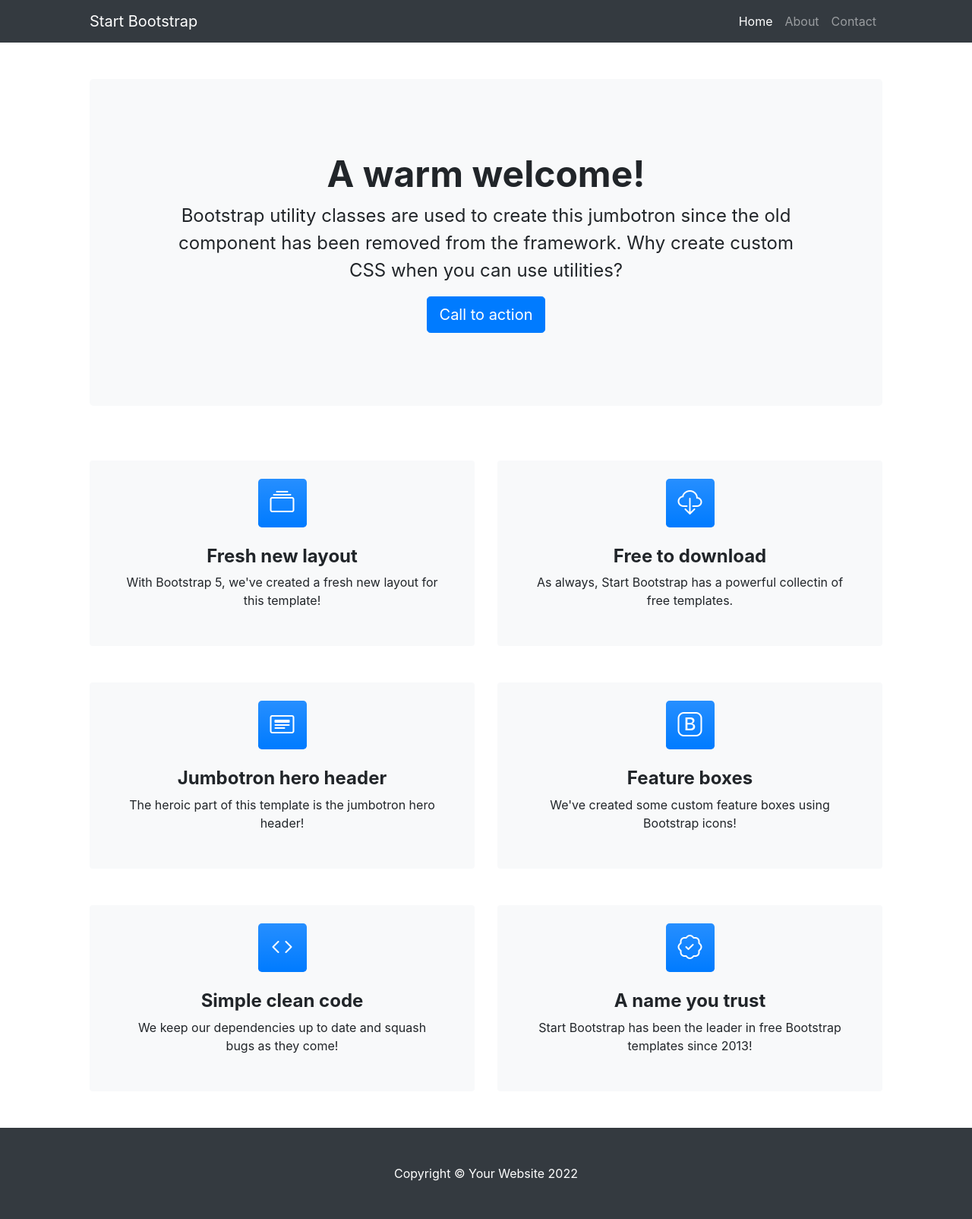
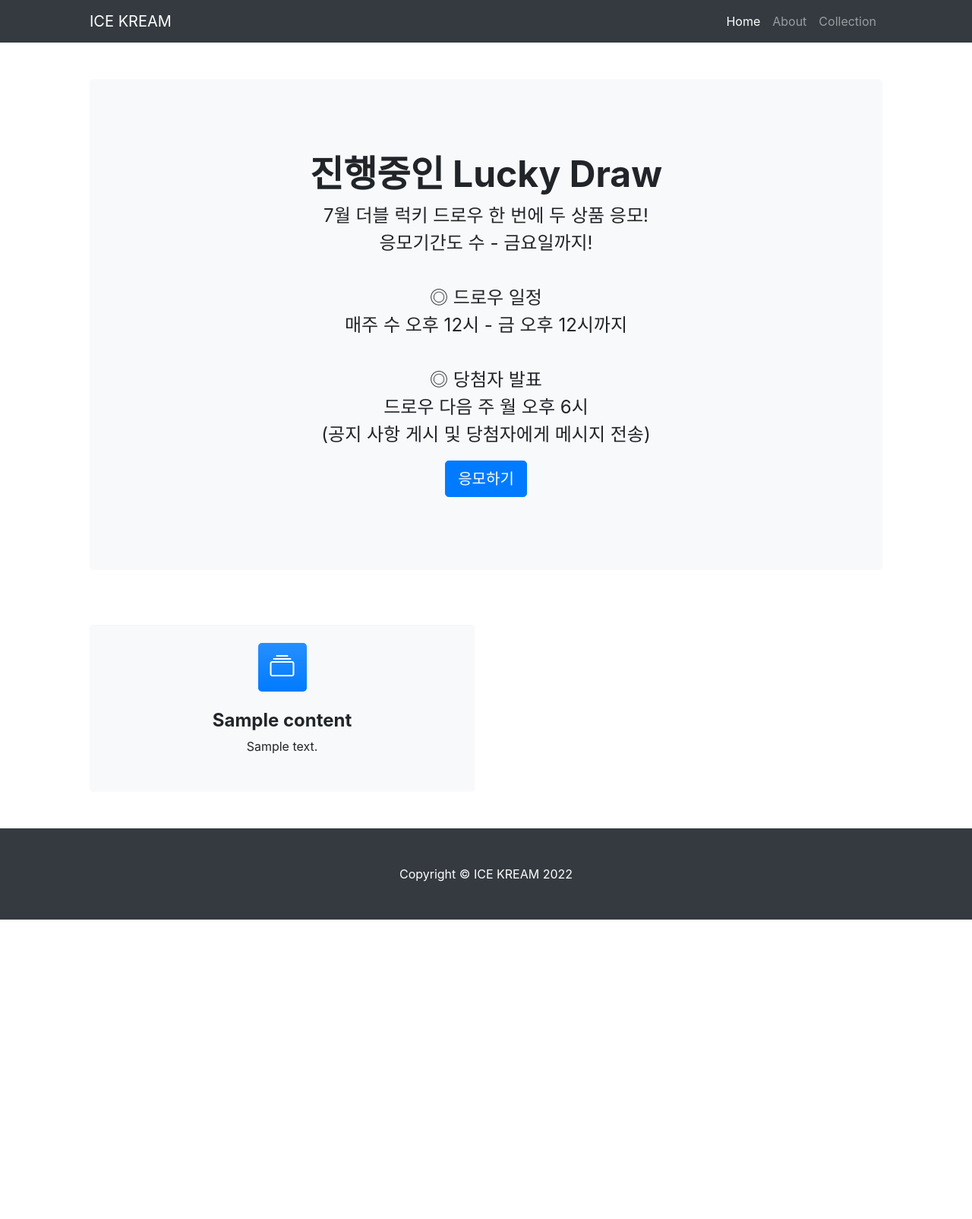
Before and after one commit to moonkey48/ICE_CREAM, a Django app: template templates/mysite/content_list.html in a window 1280 px wide. Shown: the whole page at 76% size. After the commit the page ends 1210 px from the top, so only its background shows below. Run offline with Django 3.2, Linux system fonts and the light colour scheme; the template is opened without the code that fills it: most values are stand-ins (such as "Sample title", 1, 10 or a date in 2020); some libraries are stand-ins or nearby versions.

Commit message:
데이터 반영

```diff
--- a/templates/mysite/content_list.html
+++ b/templates/mysite/content_list.html
@@ -19,13 +19,13 @@
         <!-- Responsive navbar-->
         <nav class="navbar navbar-expand-lg navbar-dark bg-dark">
             <div class="container px-lg-5">
-                <a class="navbar-brand" href="#!">Start Bootstrap</a>
+                <a class="navbar-brand" href="#!">ICE KREAM</a>
                 <button class="navbar-toggler" type="button" data-bs-toggle="collapse" data-bs-target="#navbarSupportedContent" aria-controls="navbarSupportedContent" aria-expanded="false" aria-label="Toggle navigation"><span class="navbar-toggler-icon"></span></button>
                 <div class="collapse navbar-collapse" id="navbarSupportedContent">
                     <ul class="navbar-nav ms-auto mb-2 mb-lg-0">
                         <li class="nav-item"><a class="nav-link active" aria-current="page" href="#!">Home</a></li>
                         <li class="nav-item"><a class="nav-link" href="#!">About</a></li>
-                        <li class="nav-item"><a class="nav-link" href="#!">Contact</a></li>
+                        <li class="nav-item"><a class="nav-link" href="#!">Collection</a></li>
                     </ul>
                 </div>
             </div>
@@ -35,9 +35,19 @@
             <div class="container px-lg-5">
                 <div class="p-4 p-lg-5 bg-light rounded-3 text-center">
                     <div class="m-4 m-lg-5">
-                        <h1 class="display-5 fw-bold">A warm welcome!</h1>
-                        <p class="fs-4">Bootstrap utility classes are used to create this jumbotron since the old component has been removed from the framework. Why create custom CSS when you can use utilities?</p>
-                        <a class="btn btn-primary btn-lg" href="#!">Call to action</a>
+                        <h1 class="display-5 fw-bold">진행중인 Lucky Draw</h1>
+                        <p class="fs-4" >
+                            7월 더블 럭키 드로우 한 번에 두 상품 응모!<br/>
+                            응모기간도 수 - 금요일까지!<br/>
+                            <br/>
+                            ◎ 드로우 일정<br/>
+                            매주 수 오후 12시 - 금 오후 12시까지<br/>
+                            <br/>
+                            ◎ 당첨자 발표<br/>
+                            드로우 다음 주 월 오후 6시<br/>
+                            (공지 사항 게시 및 당첨자에게 메시지 전송)
+                        </p>
+                        <a class="btn btn-primary btn-lg" href="#!">응모하기</a>
                     </div>
                 </div>
             </div>
@@ -47,66 +57,27 @@
             <div class="container px-lg-5">
                 <!-- Page Features-->
                 <div class="row gx-lg-5">
+                    {% if content_list %}
+                        {% for content in content_list%}
                              <div class="col-lg-6 col-xxl-4 mb-5">
                                 <div class="card bg-light border-0 h-100">
                                     <div class="card-body text-center p-4 p-lg-5 pt-0 pt-lg-0">
                                         <div class="feature bg-primary bg-gradient text-white rounded-3 mb-4 mt-n4"><i class="bi bi-collection"></i></div>
-                                <h2 class="fs-4 fw-bold">Fresh new layout</h2>
-                                <p class="mb-0">With Bootstrap 5, we've created a fresh new layout for this template!</p>
+                                        <h2 class="fs-4 fw-bold">{{ content.title }}</h2>
+                                        <p class="mb-0">{{ content.content }}</p>
                                     </div>
                                 </div>
                             </div>
-                    <div class="col-lg-6 col-xxl-4 mb-5">
-                        <div class="card bg-light border-0 h-100">
-                            <div class="card-body text-center p-4 p-lg-5 pt-0 pt-lg-0">
-                                <div class="feature bg-primary bg-gradient text-white rounded-3 mb-4 mt-n4"><i class="bi bi-cloud-download"></i></div>
-                                <h2 class="fs-4 fw-bold">Free to download</h2>
-                                <p class="mb-0">As always, Start Bootstrap has a powerful collectin of free templates.</p>
-                            </div>
-                        </div>
-                    </div>
-                    <div class="col-lg-6 col-xxl-4 mb-5">
-                        <div class="card bg-light border-0 h-100">
-                            <div class="card-body text-center p-4 p-lg-5 pt-0 pt-lg-0">
-                                <div class="feature bg-primary bg-gradient text-white rounded-3 mb-4 mt-n4"><i class="bi bi-card-heading"></i></div>
-                                <h2 class="fs-4 fw-bold">Jumbotron hero header</h2>
-                                <p class="mb-0">The heroic part of this template is the jumbotron hero header!</p>
-                            </div>
-                        </div>
-                    </div>
-                    <div class="col-lg-6 col-xxl-4 mb-5">
-                        <div class="card bg-light border-0 h-100">
-                            <div class="card-body text-center p-4 p-lg-5 pt-0 pt-lg-0">
-                                <div class="feature bg-primary bg-gradient text-white rounded-3 mb-4 mt-n4"><i class="bi bi-bootstrap"></i></div>
-                                <h2 class="fs-4 fw-bold">Feature boxes</h2>
-                                <p class="mb-0">We've created some custom feature boxes using Bootstrap icons!</p>
-                            </div>
-                        </div>
-                    </div>
-                    <div class="col-lg-6 col-xxl-4 mb-5">
-                        <div class="card bg-light border-0 h-100">
-                            <div class="card-body text-center p-4 p-lg-5 pt-0 pt-lg-0">
-                                <div class="feature bg-primary bg-gradient text-white rounded-3 mb-4 mt-n4"><i class="bi bi-code"></i></div>
-                                <h2 class="fs-4 fw-bold">Simple clean code</h2>
-                                <p class="mb-0">We keep our dependencies up to date and squash bugs as they come!</p>
-                            </div>
-                        </div>
-                    </div>
-                    <div class="col-lg-6 col-xxl-4 mb-5">
-                        <div class="card bg-light border-0 h-100">
-                            <div class="card-body text-center p-4 p-lg-5 pt-0 pt-lg-0">
-                                <div class="feature bg-primary bg-gradient text-white rounded-3 mb-4 mt-n4"><i class="bi bi-patch-check"></i></div>
-                                <h2 class="fs-4 fw-bold">A name you trust</h2>
-                                <p class="mb-0">Start Bootstrap has been the leader in free Bootstrap templates since 2013!</p>
-                            </div>
-                        </div>
-                    </div>
+                        {% endfor %}
+                    {% else %}
+                        <p> content가 없습니다.</p>
+                    {% endif %}
                 </div>
             </div>
         </section>
         <!-- Footer-->
         <footer class="py-5 bg-dark">
-            <div class="container"><p class="m-0 text-center text-white">Copyright &copy; Your Website 2022</p></div>
+            <div class="container"><p class="m-0 text-center text-white">Copyright &copy; ICE KREAM 2022</p></div>
         </footer>
     </body>
 </html>
```
Also changed, not shown: db.sqlite3. Lines whose indentation alone changed are shown as unchanged.
